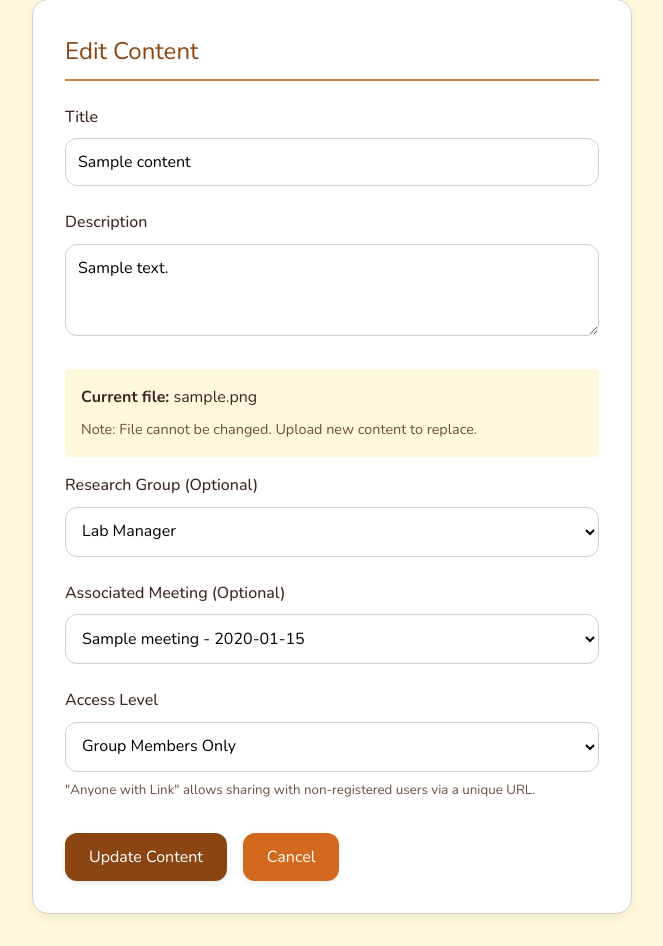
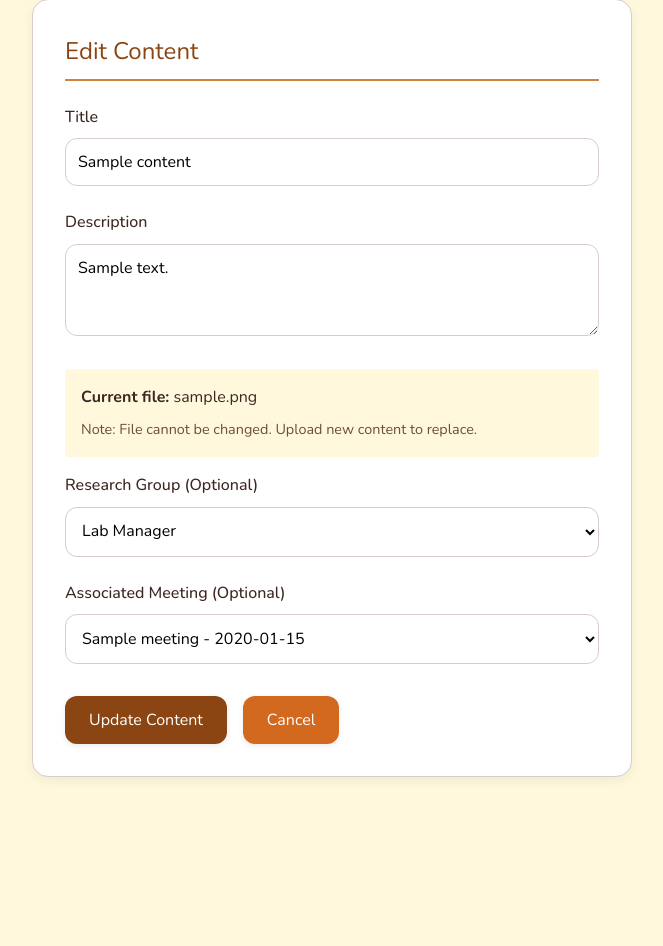
Before and after one commit to lokeshmohanty/labMan, a Flask app: page /content/1/edit in a window 1280 px wide. Shown: the part 103-1049 px from the top of the page, without its empty margins (308-971 px from the left). After the commit the page ends 880 px from the top, so only its background shows below. Run offline with Flask 3, Linux system fonts and the light colour scheme; the visitor is signed in with stand-in values (Sample User, id 1); data comes from the database, SQL or seed files in the repository; tables that the repository leaves empty hold one stand-in row (values such as "Sample post").

Commit message:
refactor: remove access restrictions for content

```diff
--- a/labman/lib/content.py
+++ b/labman/lib/content.py
@@ -14,12 +14,15 @@ def generate_share_link():
     """Generate a unique share link"""
     return secrets.token_urlsafe(32)
 
-def upload_content(file, title, description, uploaded_by, group_id=None, meeting_id=None, research_plan_id=None, access_level='group', upload_folder='uploads'):
-    """Upload a new content file"""
+def upload_content(file, title, description, uploaded_by, group_id=None, meeting_id=None, research_plan_id=None, access_level='group', upload_folder=None):
+    """Upload a new content file (access_level is deprecated, defaults to 'group')"""
     try:
         if not file or not allowed_file(file.filename):
             print("Invalid file or file type")
             return False
+
+        if upload_folder is None:
+            upload_folder = os.path.join(os.getcwd(), 'data', 'uploads')
 
         filename = secure_filename(file.filename)
 
@@ -45,7 +48,8 @@ def upload_content(file, title, description, uploaded_by, group_id=None, meeting
 
         file_size = os.path.getsize(file_path)
 
-        share_link = generate_share_link() if access_level == 'link' else None
+        # Share link is no longer automatically generated as link access is deprecated
+        share_link = None
 
         cursor = execute_db(
             '''INSERT INTO content (title, description, filename, file_path, file_size,
@@ -137,37 +141,23 @@ def get_content_by_share_link(share_link):
     return dict(content) if content else None
 
 def check_content_access(content_id, user_id=None):
-    """Check if user has access to content"""
-    content = get_content_by_id(content_id)
-
-    if not content:
+    """Check if user has access to content. All logged-in users have access."""
+    if not user_id:
+        # Check if it was previously set as public (link access)
+        content = get_content_by_id(content_id)
+        if content and content['access_level'] == 'link':
+            return True
         return False
 
-    # Public content (link access)
-    if content['access_level'] == 'link':
-        return True
-
-    # Allow access to all registered users
-    if user_id:
-        return True
-
-    return False
+    # All logged-in users can access any content
+    return True
 
 def update_content(content_id, title, description, group_id=None, meeting_id=None, research_plan_id=None, access_level='group'):
-    """Update content metadata"""
+    """Update content metadata (access_level is deprecated)"""
     try:
-        # If changing to link access, generate share link
-        share_link = None
-        if access_level == 'link':
-            existing = get_content_by_id(content_id)
-            if existing:
-                share_link = existing.get('share_link') or generate_share_link()
-            else:
-                share_link = generate_share_link()
-
         execute_db(
-            'UPDATE content SET title = ?, description = ?, group_id = ?, meeting_id = ?, research_plan_id = ?, access_level = ?, share_link = ? WHERE id = ?',
-            (title, description, group_id, meeting_id, research_plan_id, access_level, share_link, content_id)
+            'UPDATE content SET title = ?, description = ?, group_id = ?, meeting_id = ?, research_plan_id = ? WHERE id = ?',
+            (title, description, group_id, meeting_id, research_plan_id, content_id)
         )
         return True
     except Exception as e:
--- a/labman/server.py
+++ b/labman/server.py
@@ -37,7 +37,7 @@ load_dotenv()
 
 app = Flask(__name__)
 app.secret_key = os.getenv('FLASK_SECRET_KEY')
-app.config['UPLOAD_FOLDER'] = 'uploads'
+app.config['UPLOAD_FOLDER'] = os.path.join(os.getcwd(), 'data', 'uploads')
 app.config['MAX_CONTENT_LENGTH'] = 100 * 1024 * 1024  # 100MB max file size
 
 os.makedirs(app.config['UPLOAD_FOLDER'], exist_ok=True)
@@ -693,11 +693,10 @@ def upload_content_route():
         description = request.form.get('description')
         group_id = request.form.get('group_id')
         meeting_id = request.form.get('meeting_id')
-        access_level = request.form.get('access_level')
 
         user = get_current_user()
 
-        if file and upload_content(file, title, description, user['id'], group_id, meeting_id, access_level, app.config['UPLOAD_FOLDER']):
+        if file and upload_content(file, title, description, user['id'], group_id, meeting_id, upload_folder=app.config['UPLOAD_FOLDER']):
             flash('Content uploaded successfully!', 'success')
             return redirect(url_for('content'))
         else:
@@ -706,7 +705,22 @@ def upload_content_route():
     user = get_current_user()
     user_groups = get_user_groups(user['id'])
     meetings = get_all_meetings()
-    return render_template('content_form.html', groups=user_groups, meetings=meetings)
+
+    # Pre-select meeting if meeting_id is provided in URL
+    selected_meeting_id = request.args.get('meeting_id')
+    selected_group_id = None
+
+    if selected_meeting_id:
+        # Also find the group associated with this meeting to pre-select it
+        meeting = next((m for m in meetings if str(m['id']) == str(selected_meeting_id)), None)
+        if meeting:
+            selected_group_id = meeting['group_id']
+
+    return render_template('content_form.html',
+                         groups=user_groups,
+                         meetings=meetings,
+                         selected_meeting_id=selected_meeting_id,
+                         selected_group_id=selected_group_id)
 
 @app.route('/content/<int:content_id>/edit', methods=['GET', 'POST'])
 @require_login
@@ -727,9 +741,8 @@ def edit_content(content_id):
         description = request.form.get('description')
         group_id = request.form.get('group_id')
         meeting_id = request.form.get('meeting_id')
-        access_level = request.form.get('access_level')
 
-        if update_content(content_id, title, description, group_id, meeting_id, access_level):
+        if update_content(content_id, title, description, group_id, meeting_id):
             flash('Content updated successfully!', 'success')
             return redirect(url_for('content'))
         else:
@@ -774,7 +787,7 @@ def download_content(content_id):
         flash('Access denied', 'error')
         return redirect(url_for('content'))
 
-    download_name = content_item.get('original_filename') or content_item['filename']
+    download_name = content_item['filename']
     return send_file(content_item['file_path'], as_attachment=True, download_name=download_name)
 
 @app.route('/share/<share_link>')
--- a/labman/templates/content_form.html
+++ b/labman/templates/content_form.html
@@ -6,16 +6,17 @@
 <div class="card" style="max-width: 600px; margin: 0 auto;">
     <div class="card-header">{% if is_edit %}Edit Content{% else %}Upload New Content{% endif %}</div>
 
-    <form method="POST" {% if not is_edit %}enctype="multipart/form-data"{% endif %}>
+    <form method="POST" {% if not is_edit %}enctype="multipart/form-data" {% endif %}>
         <div class="form-group">
             <label for="title">Title</label>
-            <input type="text" id="title" name="title" class="form-control" required value="{% if content %}{{ content.title }}{% endif %}"
-                   placeholder="Enter content title">
+            <input type="text" id="title" name="title" class="form-control" required
+                value="{% if content %}{{ content.title }}{% endif %}" placeholder="Enter content title">
         </div>
 
         <div class="form-group">
             <label for="description">Description</label>
-            <textarea id="description" name="description" class="form-control" rows="3" placeholder="Brief description of the content">{% if content %}{{ content.description }}{% endif %}</textarea>
+            <textarea id="description" name="description" class="form-control" rows="3"
+                placeholder="Brief description of the content">{% if content %}{{ content.description }}{% endif %}</textarea>
         </div>
 
         {% if not is_edit %}
@@ -23,13 +24,15 @@
             <label for="file">File</label>
             <input type="file" id="file" name="file" class="form-control" required>
             <small style="color: var(--text-light); display: block; margin-top: 0.5rem;">
-                Max size: 100MB. Allowed: PDF, DOC, DOCX, XLS, XLSX, PPT, PPTX, images, ZIP, CSV, Python, Jupyter notebooks, Markdown
+                Max size: 100MB. Allowed: PDF, DOC, DOCX, XLS, XLSX, PPT, PPTX, images, ZIP, CSV, Python, Jupyter
+                notebooks, Markdown
             </small>
         </div>
         {% else %}
         <div style="background-color: var(--bg-light); padding: 1rem; border-radius: 4px; margin-bottom: 1rem;">
             <p style="margin: 0;"><strong>Current file:</strong> {{ content.filename }}</p>
-            <p style="margin: 0.5rem 0 0 0; color: var(--text-light); font-size: 0.9rem;">Note: File cannot be changed. Upload new content to replace.</p>
+            <p style="margin: 0.5rem 0 0 0; color: var(--text-light); font-size: 0.9rem;">Note: File cannot be changed.
+                Upload new content to replace.</p>
         </div>
         {% endif %}
 
@@ -38,7 +41,8 @@
             <select id="group_id" name="group_id" class="form-control">
                 <option value="">No specific group</option>
                 {% for group in groups %}
-                <option value="{{ group.id }}" {% if content and content.group_id == group.id %}selected{% endif %}>{{ group.name }}</option>
+                <option value="{{ group.id }}" {% if (content and content.group_id==group.id) or
+                    (selected_group_id|string==group.id|string) %}selected{% endif %}>{{ group.name }}</option>
                 {% endfor %}
             </select>
         </div>
@@ -48,24 +52,16 @@
             <select id="meeting_id" name="meeting_id" class="form-control">
                 <option value="">No specific meeting</option>
                 {% for meeting in meetings %}
-                <option value="{{ meeting.id }}" {% if content and content.meeting_id == meeting.id %}selected{% endif %}>{{ meeting.title }} - {{ meeting.meeting_time[:10] }}</option>
+                <option value="{{ meeting.id }}" {% if (content and content.meeting_id==meeting.id) or
+                    (selected_meeting_id|string==meeting.id|string) %}selected{% endif %}>{{ meeting.title }} - {{
+                    meeting.meeting_time[:10] }}</option>
                 {% endfor %}
             </select>
         </div>
 
-        <div class="form-group">
-            <label for="access_level">Access Level</label>
-            <select id="access_level" name="access_level" class="form-control" required>
-                <option value="group" {% if content and content.access_level == 'group' %}selected{% endif %}>Group Members Only</option>
-                <option value="link" {% if content and content.access_level == 'link' %}selected{% endif %}>Anyone with Link</option>
-            </select>
-            <small style="color: var(--text-light); display: block; margin-top: 0.5rem;">
-                "Anyone with Link" allows sharing with non-registered users via a unique URL.
-            </small>
-        </div>
-
         <div style="display: flex; gap: 1rem; margin-top: 2rem;">
-            <button type="submit" class="btn btn-primary">{% if is_edit %}Update Content{% else %}Upload Content{% endif %}</button>
+            <button type="submit" class="btn btn-primary">{% if is_edit %}Update Content{% else %}Upload Content{% endif
+                %}</button>
             <a href="{{ url_for('content') }}" class="btn btn-secondary">Cancel</a>
         </div>
     </form>
```
Also changed, not shown: labman/templates/content.html (+8 -47 lines).
